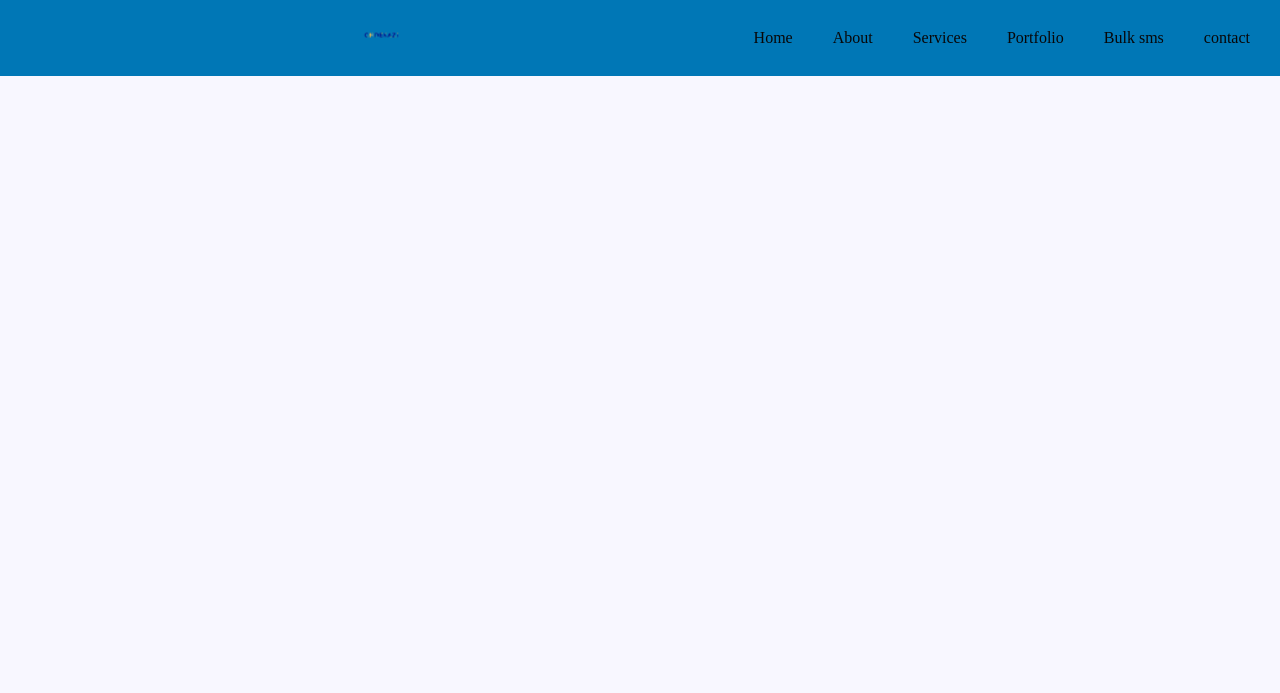
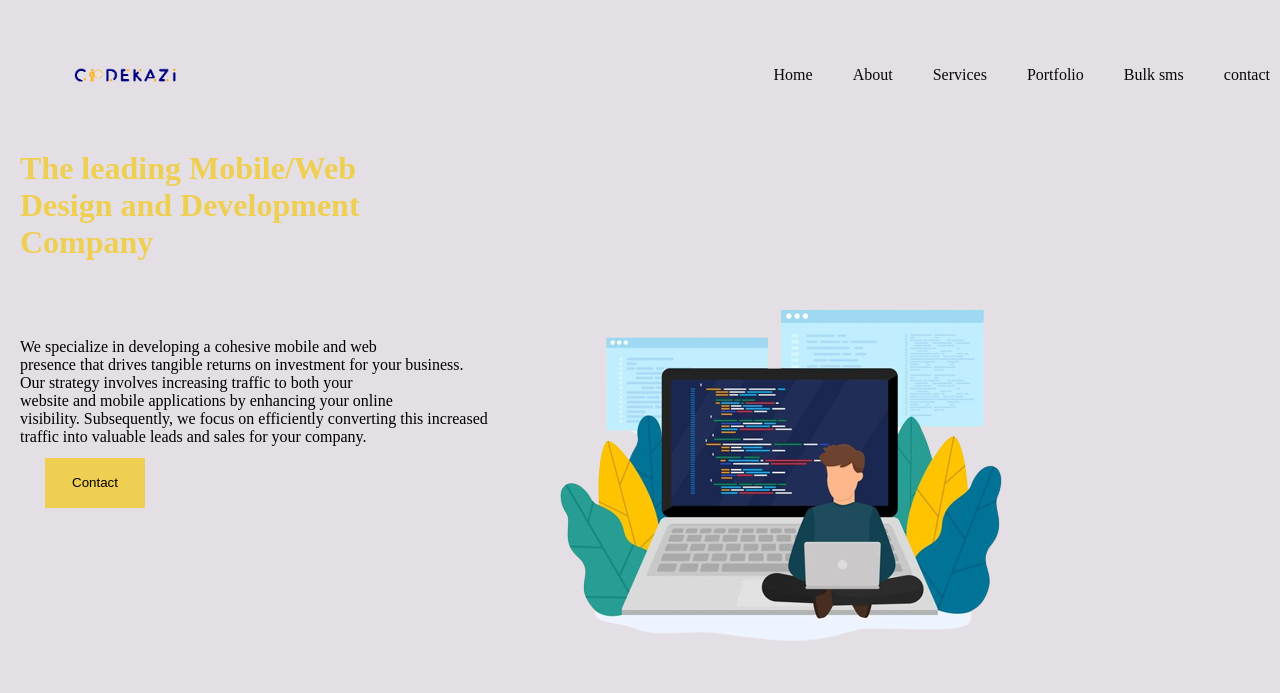
Before and after one commit to Toshfrvr/classwk2.html, a plain HTML site: page index.html in a window 1280 px wide. Drawn offline with Linux system fonts and the light colour scheme.

Commit message:
ADD FILES

```diff
--- a/index.html
+++ b/index.html
@@ -10,8 +10,8 @@
 
 <body>
     <nav class="navbar">
-       <a href="#home" class="navbar-logo"></a>
-    <div class="navbar-logo"><img src="logo.png" alt=""></div>
+       <a href="#home"></a>
+    <div class="navbar-logo"></div>
 
         <ul class="navbar-menu">
             <li><a href="#home">Home</a></li>
@@ -26,7 +26,24 @@
         </ul>
     </nav>
 
-    <h1></h1>
+   <div class="h1"> <h1>The leading Mobile/Web<br>
+         Design and Development <br>
+         Company</h1></div>
+
+         <div class="p"><p>
+            We specialize in developing a cohesive mobile and web<br>
+             presence that drives tangible returns on investment for your business.<br>
+              Our strategy involves increasing traffic to both your<br> website and mobile applications
+               by enhancing your online <br> visibility. Subsequently, we focus on efficiently converting this increased<br>
+                traffic into valuable leads and sales for your company.
+            </p></div>
+
+            <div class="temp"><img src="template.png" alt="temp"></div>
+
+            <div class="btn"><button type="submit">Contact</button></div>
+
+
+
 
 
 
--- a/style.css
+++ b/style.css
@@ -4,28 +4,33 @@
     box-sizing: border-box;
 }
 body{
-    background-color: #f8f7ff;
+    background-color: #e4dfe5;
 }
 .navbar{
-    background-color: #0077b6;
+    background-color: #e4dfe5;
     color: black;
     display: flex;
     justify-content: space-between;
     align-items: center;
-    padding: 10px 20px;
+   /* padding: 10px 20px;*/
 
 }
-.navbar-logo img{
-    height: 50px;
-    width: auto;
-    cursor: pointer;
-    transition: transform 0.3s;
-}
-.navbar-logo{
-    font-size: 1.5rem;
-    font-weight: bold;
+.navbar-logo {
+    height: 150px;
+    width: 150px;
+    background-image: url(logo2.png);
+    background-position: center;
+    background-size: cover;
+    background-repeat: no-repeat;
+    margin-left: -40%;
 
 }
+/*img{
+    width: 100px;
+    font-weight: bold;
+    align-items: center;
+
+}*/
 .navbar-menu{
     list-style: none;
     display: flex;
@@ -45,38 +50,53 @@ body{
     border-radius: 5px;
     color:#ffdd57
 }
-.dropdown-menu{
-    display: none;
-    position: absolute;
-    top: 100%;
-    left:0;
-    background-color: #444;
-    list-style: none;
-    min-width: 150px;
-    border-radius: 5px;
-    box-shadow: 0 4px 6px rgba(0,0,0,0.1);
-}
-.dropdown-menu li{
-    padding: 5px 10px;
+.h1{
+    margin-left: 20px;
+    color: #efcf51;
+    border-radius: 100px;
+    padding: auto;
 
 }
-.dropdown-menu a{
-    padding: 5px 10px;
-    display: block;
-    color: #080708;
+.template{
+    margin-left: 50%;
 }
-.dropdown-menu a:hover{
-    background-color: #555;
+
+
+
+
+.temp {
+    width: 600px;
+    height: 450px;
+
+    position: absolute;
+    right: 14%;
+    top: 30%;
+}
+.p{
+    padding-top:6% ;
+    margin-left: 20px;
+}
+
+.btn {
+    width: 150px;
+    height: 50px;
+    /* background-color: red; */
+    display: flex;
+    justify-content: center;
+    align-items: center;
+    margin-left: 20px;
+    margin-top: 12px;
+}
+.btn button{
+    width: 100px;
+    height: 50px;
+    /* padding: 2%; */
+    /* margin-left: 30px; */
+    background-color: #efcf51;
+    border: none;
+    /* border-radius: 15%; */
+    cursor: pointer;
+    /* border: 2px; */
+    /* border: #080708; */
 
 }
-.dropdown:hover .dropdown-menu{
-    display: block;
-}
-@media(max-width: 768px){
-.dropdown-menu{
-    flex-direction: column;
-    gap: 10px;
-}
-}
-
-}
```
Also changed, not shown: dove.png (deleted), logo2.png (renamed from logo.png), template.png (added).
